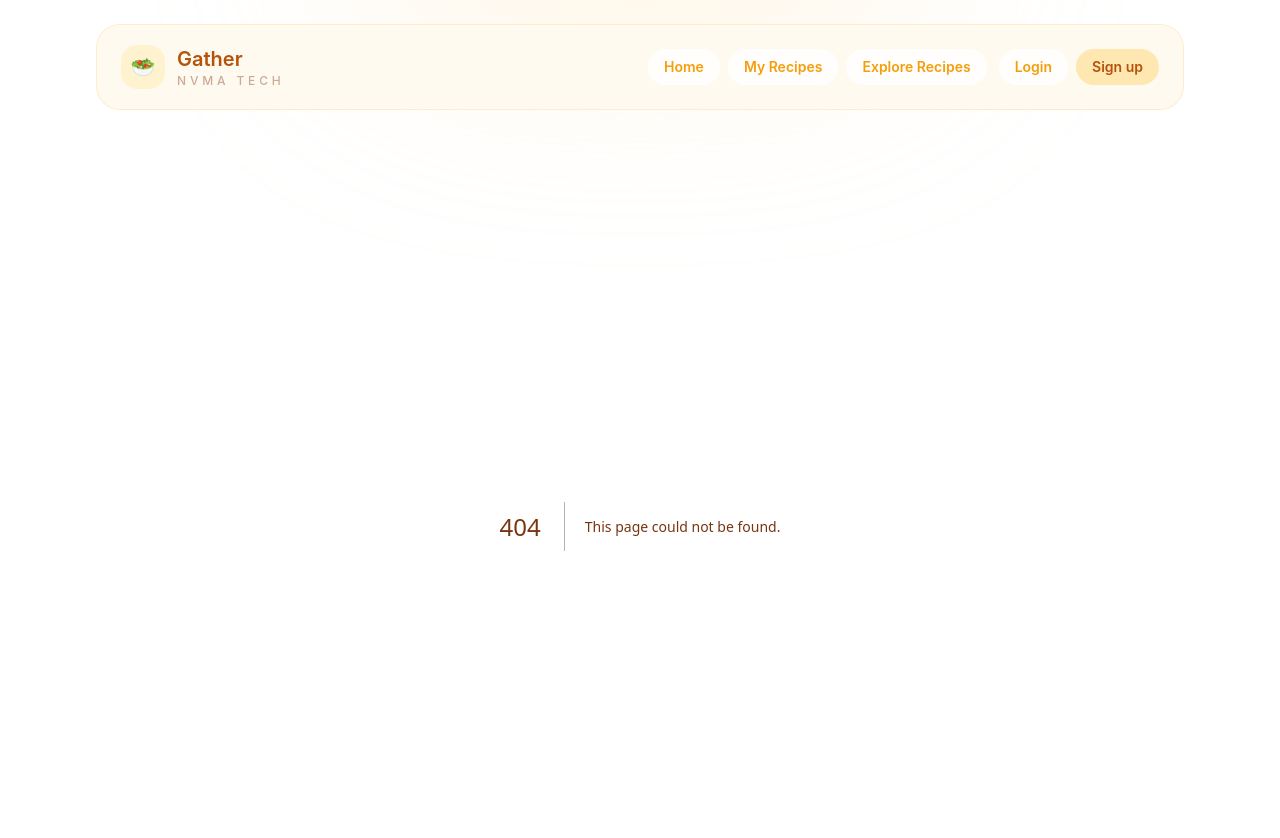
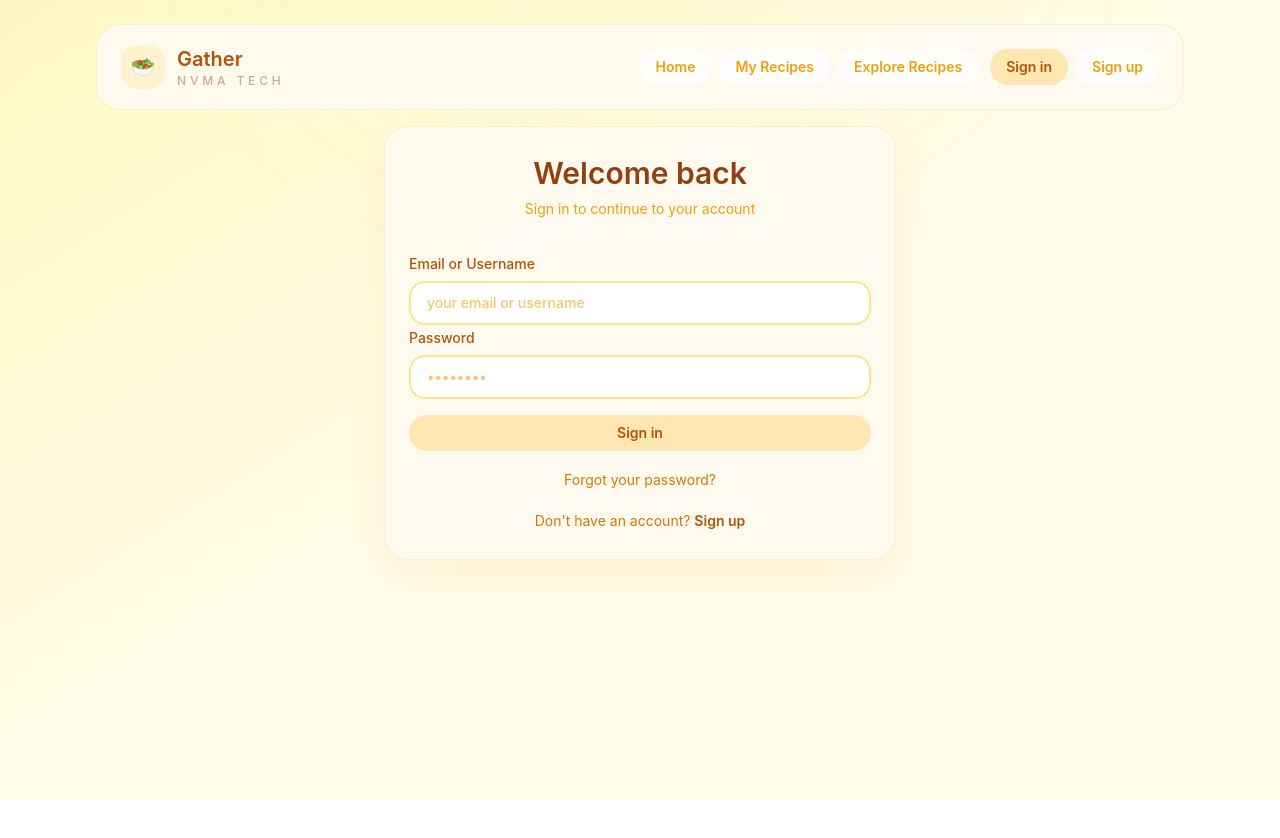
Before and after one commit to CS4800-Group8/Gather, a Next.js app: page /signin in a window 1280 px wide. Before the commit this address had no page. Shown: the top 838 px of the page. After the commit the page ends 800 px from the top, so only its background shows below. Built offline with nearby package versions, Linux system fonts and the light colour scheme.

Commit message:
Apply frontend UI improvements - rename login to signin

```diff
--- a/src/app/forgot-password/page.tsx
+++ b/src/app/forgot-password/page.tsx
@@ -28,11 +28,11 @@ export default function ForgotPasswordPage() {
           </button>
         </form>
 
-        {/* Link back to Login */}
+        {/* Link back to Sign In */}
         <p className="mt-6 text-center text-sm text-amber-600">
           Remember your password?{" "}
-          <a href="/login" className="font-semibold text-amber-700 hover:underline">
-            Log in
+          <a href="/signin" className="font-semibold text-amber-700 hover:underline">
+            Sign in
           </a>
         </p>
       </section>
--- a/src/app/globals.css
+++ b/src/app/globals.css
@@ -19,4 +19,33 @@
   .pill-button {
     @apply inline-flex items-center gap-2 rounded-full px-4 py-2 text-sm font-semibold transition;
   }
+
+  /* Button variants for improved UI */
+  .btn-primary {
+    @apply bg-amber-600 text-white shadow-md hover:bg-amber-700 focus:ring-2 focus:ring-amber-500 focus:ring-offset-2;
+  }
+
+  .btn-secondary {
+    @apply bg-white/90 text-amber-700 border border-amber-200 shadow-sm hover:bg-amber-50 focus:ring-2 focus:ring-amber-300;
+  }
+
+  .btn-ghost {
+    @apply bg-transparent text-amber-600 hover:bg-amber-50 hover:text-amber-700;
+  }
+
+  /* Smooth animations */
+  .animate-in {
+    animation: fadeIn 0.3s ease-in;
+  }
+
+  @keyframes fadeIn {
+    from {
+      opacity: 0;
+      transform: translateY(-4px);
+    }
+    to {
+      opacity: 1;
+      transform: translateY(0);
+    }
+  }
 }
--- a/src/app/layout.tsx
+++ b/src/app/layout.tsx
@@ -17,7 +17,7 @@ export default function RootLayout({
     <html lang="en" className="h-full">
       <body className="relative min-h-screen font-sans text-amber-900 antialiased">
         <div className="pointer-events-none fixed inset-x-0 top-[-200px] z-0 flex justify-center">
-          <div className="h-56 w-[34rem] rounded-full bg-[rgba(255,221,162,0.35)] blur-[110px]" />
+          <div className="h-56 w-[34rem] rounded-full bg-[rgba(255,221,162,0.15)] blur-[120px]" />
         </div>
 
         <div className="relative z-10 flex min-h-screen flex-col">
--- a/src/app/login/page.tsx
+++ /dev/null
@@ -1,58 +0,0 @@
-/** TEST IF I MERGED BRANCHES CORRECTLY */
-
-
-
-export default function LoginPage() {
-  return (
-    <div className="flex flex-col items-center gap-8">
-      <section className="glass-card w-full max-w-md px-8 py-10">
-        <h1 className="text-2xl font-semibold text-amber-700">Log in</h1>
-        <p className="mt-2 text-sm text-amber-500">Enter your credentials to continue.</p>
-
-        {/* Swap this mock form for your real authentication handler when it’s ready. */}
-        <form className="mt-8 space-y-4">
-          <label className="block text-sm font-medium text-amber-700">
-            Email
-            <input
-              type="email"
-              placeholder="you@example.com"
-              className="mt-1 w-full rounded-2xl border border-[#ffeede] bg-white/96 px-4 py-3 text-sm text-amber-700 focus:border-[#ffe1b8] focus:outline-none focus:ring-2 focus:ring-[#ffe8ce]"
-            />
-          </label>
-          <label className="block text-sm font-medium text-amber-700">
-            Password
-            <input
-              type="password"
-              placeholder="••••••••"
-              className="mt-1 w-full rounded-2xl border border-[#ffeede] bg-white/96 px-4 py-3 text-sm text-amber-700 focus:border-[#ffe1b8] focus:outline-none focus:ring-2 focus:ring-[#ffe8ce]"
-            />
-          </label>
-          <button
-            type="button"
-            className="pill-button w-full justify-center bg-[#ffe7b2] text-amber-700 shadow-none hover:bg-[#ffdca0]"
-          >
-            Sign in
-          </button>
-
-          {/* Forgot Password Link */}
-          <div className="text-center">
-            <a
-              href="/forgot-password"
-              className="text-sm text-amber-600 hover:text-amber-700 hover:underline"
-            >
-              Forgot your password?
-            </a>
-          </div>
-        </form>
-
-        {/* Link to Signup */}
-        <p className="mt-6 text-center text-sm text-amber-600">
-          Don&apos;t have an account?{" "}
-          <a href="/signup" className="font-semibold text-amber-700 hover:underline">
-            Sign up
-          </a>
-        </p>
-      </section>
-    </div>
-  );
-}
--- /dev/null
+++ b/src/app/signin/page.tsx
@@ -0,0 +1,134 @@
+'use client';
+
+import { useState, Suspense } from 'react';
+import { useRouter, useSearchParams } from 'next/navigation';
+
+function SignInForm() {
+  const router = useRouter();
+  const searchParams = useSearchParams();
+  const signupSuccess = searchParams.get('signup') === 'success';
+
+  const [emailOrUsername, setEmailOrUsername] = useState('');
+  const [password, setPassword] = useState('');
+  const [errorMessage, setErrorMessage] = useState('');
+  const [isLoading, setIsLoading] = useState(false);
+
+  const handleSubmit = async (e: React.FormEvent) => {
+    e.preventDefault();
+    setErrorMessage('');
+    setIsLoading(true);
+
+    try {
+      const res = await fetch('/api/auth/signin', {
+        method: 'POST',
+        headers: {
+          'Content-Type': 'application/json',
+        },
+        body: JSON.stringify({
+          emailOrUsername,
+          password,
+        }),
+      });
+
+      const data = await res.json();
+
+      if (!res.ok) {
+        setErrorMessage(data.error || 'Sign in failed. Please try again.');
+        setIsLoading(false);
+        return;
+      }
+
+      // Success - redirect to home
+      router.push('/');
+    } catch (error) {
+      console.error('Sign in error:', error);
+      setErrorMessage('Something went wrong. Please try again later.');
+      setIsLoading(false);
+    }
+  };
+
+  return (
+    <div className="flex flex-col items-center gap-8">
+      <section className="glass-card w-full max-w-lg px-6 py-7 shadow-[0_14px_32px_rgba(255,195,120,0.16)]">
+        <div className="text-center">
+          <h1 className="text-2xl font-semibold text-amber-800 sm:text-3xl">Welcome back</h1>
+          <p className="mt-2 text-sm text-amber-500">Sign in to continue to your account</p>
+
+          {signupSuccess && (
+            <div className="mt-4 rounded-2xl bg-green-50 border border-green-200 px-4 py-3 text-sm text-green-700">
+              Account created successfully! Please sign in.
+            </div>
+          )}
+
+          {errorMessage && (
+            <div className="mt-4 rounded-2xl bg-red-50 border border-red-200 px-4 py-3 text-sm text-red-700">
+              {errorMessage}
+            </div>
+          )}
+        </div>
+
+        <form onSubmit={handleSubmit} className="mt-8 space-y-4">
+          <label className="text-sm font-medium text-amber-700">
+            Email or Username
+            <input
+              type="text"
+              name="emailOrUsername"
+              value={emailOrUsername}
+              onChange={(e) => setEmailOrUsername(e.target.value)}
+              placeholder="your email or username"
+              required
+              className="mt-1.5 w-full rounded-2xl border-2 border-amber-200 bg-white px-4 py-2.5 text-sm text-amber-950 placeholder:text-amber-500/60 focus:border-amber-400 focus:outline-none focus:ring-2 focus:ring-amber-100"
+            />
+          </label>
+
+          <label className="text-sm font-medium text-amber-700">
+            Password
+            <input
+              type="password"
+              name="password"
+              value={password}
+              onChange={(e) => setPassword(e.target.value)}
+              placeholder="••••••••"
+              required
+              className="mt-1.5 w-full rounded-2xl border-2 border-amber-200 bg-white px-4 py-2.5 text-sm text-amber-950 placeholder:text-amber-500/60 focus:border-amber-400 focus:outline-none focus:ring-2 focus:ring-amber-100"
+            />
+          </label>
+
+          <button
+            type="submit"
+            disabled={isLoading}
+            className="pill-button w-full justify-center bg-[#ffe7b2] text-amber-700 shadow-none hover:bg-[#ffdca0] disabled:opacity-50 disabled:cursor-not-allowed"
+          >
+            {isLoading ? 'Signing in...' : 'Sign in'}
+          </button>
+
+          {/* Forgot Password Link */}
+          <div className="text-center">
+            <a
+              href="/forgot-password"
+              className="text-sm text-amber-600 hover:text-amber-700 hover:underline"
+            >
+              Forgot your password?
+            </a>
+          </div>
+        </form>
+
+        {/* Link to Signup */}
+        <p className="mt-5 text-center text-sm text-amber-600">
+          Don&apos;t have an account?{' '}
+          <a href="/signup" className="font-semibold text-amber-700 hover:underline">
+            Sign up
+          </a>
+        </p>
+      </section>
+    </div>
+  );
+}
+
+export default function SignInPage() {
+  return (
+    <Suspense fallback={<div className="flex justify-center items-center min-h-[400px]">Loading...</div>}>
+      <SignInForm />
+    </Suspense>
+  );
+}
--- a/src/app/signup/page.tsx
+++ b/src/app/signup/page.tsx
@@ -195,13 +195,13 @@ export default function SignupPage() {
       }
 
       // Success
-      setSuccessMessage("Account created successfully! Redirecting to login...");
+      setSuccessMessage("Account created successfully! Redirecting to sign in...");
       console.log("Created user:", data);
 
 
-      // Redirect to homepage
+      // Redirect to signin page
       setTimeout(() => {
-        router.push("/");
+        router.push("/signin?signup=success");
       }, 1200);
 
     } catch (error) {
@@ -237,9 +237,9 @@ export default function SignupPage() {
                 name="firstname"
                 value={formData.firstname}
                 onChange={handleChange}
-                placeholder="Enter first name"
+                placeholder="your first name"
                 required
-                className="mt-1.5 w-full rounded-2xl border border-[#ffeede] bg-white/95 px-4 py-2.5 text-sm text-amber-800 shadow-[0_3px_12px_rgba(255,210,150,0.18)] focus:border-[#ffd59f] focus:outline-none focus:ring-2 focus:ring-[#ffe6c6]"
+                className="mt-1.5 w-full rounded-2xl border-2 border-amber-200 bg-white px-4 py-2.5 text-sm text-amber-950 placeholder:text-amber-500/60 focus:border-amber-400 focus:outline-none focus:ring-2 focus:ring-amber-100"
               />
               {errors.firstname && (
               <span className="mt-1 block text-xs text-red-600">{errors.firstname}</span>
@@ -254,9 +254,9 @@ export default function SignupPage() {
                 name="lastname"
                 value={formData.lastname}
                 onChange={handleChange}
-                placeholder="Enter last name"
+                placeholder="your last name"
                 required
-                className="mt-1.5 w-full rounded-2xl border border-[#ffeede] bg-white/95 px-4 py-2.5 text-sm text-amber-800 shadow-[0_3px_12px_rgba(255,210,150,0.18)] focus:border-[#ffd59f] focus:outline-none focus:ring-2 focus:ring-[#ffe6c6]"
+                className="mt-1.5 w-full rounded-2xl border-2 border-amber-200 bg-white px-4 py-2.5 text-sm text-amber-950 placeholder:text-amber-500/60 focus:border-amber-400 focus:outline-none focus:ring-2 focus:ring-amber-100"
               />
               {errors.lastname && (
               <span className="mt-1 block text-xs text-red-600">{errors.lastname}</span>
@@ -271,9 +271,9 @@ export default function SignupPage() {
                 name="username"
                 value={formData.username}
                 onChange={handleChange}
-                placeholder="Choose a username"
+                placeholder="choose a username"
                 required
-                className="mt-1.5 w-full rounded-2xl border border-[#ffeede] bg-white/95 px-4 py-2.5 text-sm text-amber-800 shadow-[0_3px_12px_rgba(255,210,150,0.18)] focus:border-[#ffd59f] focus:outline-none focus:ring-2 focus:ring-[#ffe6c6]"
+                className="mt-1.5 w-full rounded-2xl border-2 border-amber-200 bg-white px-4 py-2.5 text-sm text-amber-950 placeholder:text-amber-500/60 focus:border-amber-400 focus:outline-none focus:ring-2 focus:ring-amber-100"
               />
               {errors.username && (
               <span className="mt-1 block text-xs text-red-600">{errors.username}</span>
@@ -288,9 +288,9 @@ export default function SignupPage() {
                 name="email"
                 value={formData.email}
                 onChange={handleChange}
-                placeholder="Enter your email"
+                placeholder="your email"
                 required
-                className="mt-1.5 w-full rounded-2xl border border-[#ffeede] bg-white/95 px-4 py-2.5 text-sm text-amber-800 shadow-[0_3px_12px_rgba(255,210,150,0.18)] focus:border-[#ffd59f] focus:outline-none focus:ring-2 focus:ring-[#ffe6c6]"
+                className="mt-1.5 w-full rounded-2xl border-2 border-amber-200 bg-white px-4 py-2.5 text-sm text-amber-950 placeholder:text-amber-500/60 focus:border-amber-400 focus:outline-none focus:ring-2 focus:ring-amber-100"
               />
               {errors.email && (
               <span className="mt-1 block text-xs text-red-600">{errors.email}</span>
@@ -305,9 +305,9 @@ export default function SignupPage() {
                 name="password"
                 value={formData.password}
                 onChange={handleChange}
-                placeholder="Create a password"
+                placeholder="create a password"
                 required
-                className="mt-1.5 w-full rounded-2xl border border-[#ffeede] bg-white/95 px-4 py-2.5 text-sm text-amber-800 shadow-[0_3px_12px_rgba(255,210,150,0.18)] focus:border-[#ffd59f] focus:outline-none focus:ring-2 focus:ring-[#ffe6c6]"
+                className="mt-1.5 w-full rounded-2xl border-2 border-amber-200 bg-white px-4 py-2.5 text-sm text-amber-950 placeholder:text-amber-500/60 focus:border-amber-400 focus:outline-none focus:ring-2 focus:ring-amber-100"
               />
               {errors.password && (
               <span className="mt-1 block text-xs text-red-600">{errors.password}</span>
@@ -322,9 +322,9 @@ export default function SignupPage() {
                 name="confirmPassword"
                 value={formData.confirmPassword}
                 onChange={handleChange}
-                placeholder="Confirm your password"
+                placeholder="confirm your password"
                 required
-                className="mt-1.5 w-full rounded-2xl border border-[#ffeede] bg-white/95 px-4 py-2.5 text-sm text-amber-800 shadow-[0_3px_12px_rgba(255,210,150,0.18)] focus:border-[#ffd59f] focus:outline-none focus:ring-2 focus:ring-[#ffe6c6]"
+                className="mt-1.5 w-full rounded-2xl border-2 border-amber-200 bg-white px-4 py-2.5 text-sm text-amber-950 placeholder:text-amber-500/60 focus:border-amber-400 focus:outline-none focus:ring-2 focus:ring-amber-100"
               />
               {errors.confirmPassword && (
               <span className="mt-1 block text-xs text-red-600">{errors.confirmPassword}</span>
@@ -348,11 +348,11 @@ export default function SignupPage() {
           </button>
         </form>
 
-        {/* Link to Login */}
+        {/* Link to Sign In */}
         <p className="mt-5 text-center text-sm text-amber-600">
           Already have an account?{" "}
-          <a href="/login" className="font-semibold text-amber-700 hover:underline">
-            Log in
+          <a href="/signin" className="font-semibold text-amber-700 hover:underline">
+            Sign in
           </a>
         </p>
       </section>
--- a/src/components/Header.tsx
+++ b/src/components/Header.tsx
@@ -11,8 +11,6 @@ const baseNavClasses =
   "pill-button bg-white/90 text-amber-500 shadow-none hover:bg-white hover:text-amber-600";
 const activeNavClasses =
   "pill-button bg-[#ffe7b2] text-amber-700 shadow-none hover:bg-[#ffdca0]";
-const loginClasses =
-  "pill-button bg-[#ffe7b2] text-amber-700 shadow-none hover:bg-[#ffd28a]";
 
 export default function Header() {
   const pathname = usePathname();
@@ -56,10 +54,16 @@ export default function Header() {
           </nav>
 
           <div className="flex items-center gap-2">
-            <Link href="/login" className={baseNavClasses}>
-              Login
+            <Link
+              href="/signin"
+              className={isActive("/signin") ? activeNavClasses : baseNavClasses}
+            >
+              Sign in
             </Link>
-            <Link href="/signup" className={loginClasses}>
+            <Link
+              href="/signup"
+              className={isActive("/signup") ? activeNavClasses : baseNavClasses}
+            >
               Sign up
             </Link>
           </div>
--- a/src/lib/siteConfig.ts
+++ b/src/lib/siteConfig.ts
@@ -14,6 +14,6 @@ export const siteConfig = {
     { href: "/explore-recipes", label: "Explore Recipes" },
     // You can add more nav items later here…
   ],
-  // Placeholder route (not yet implemented) to show where Login would go and put outside of nav because not sure if use it...
-  loginHref: "/login",
+  // Placeholder route (not yet implemented) to show where Sign In would go and put outside of nav because not sure if use it...
+  signinHref: "/signin",
 };
```
